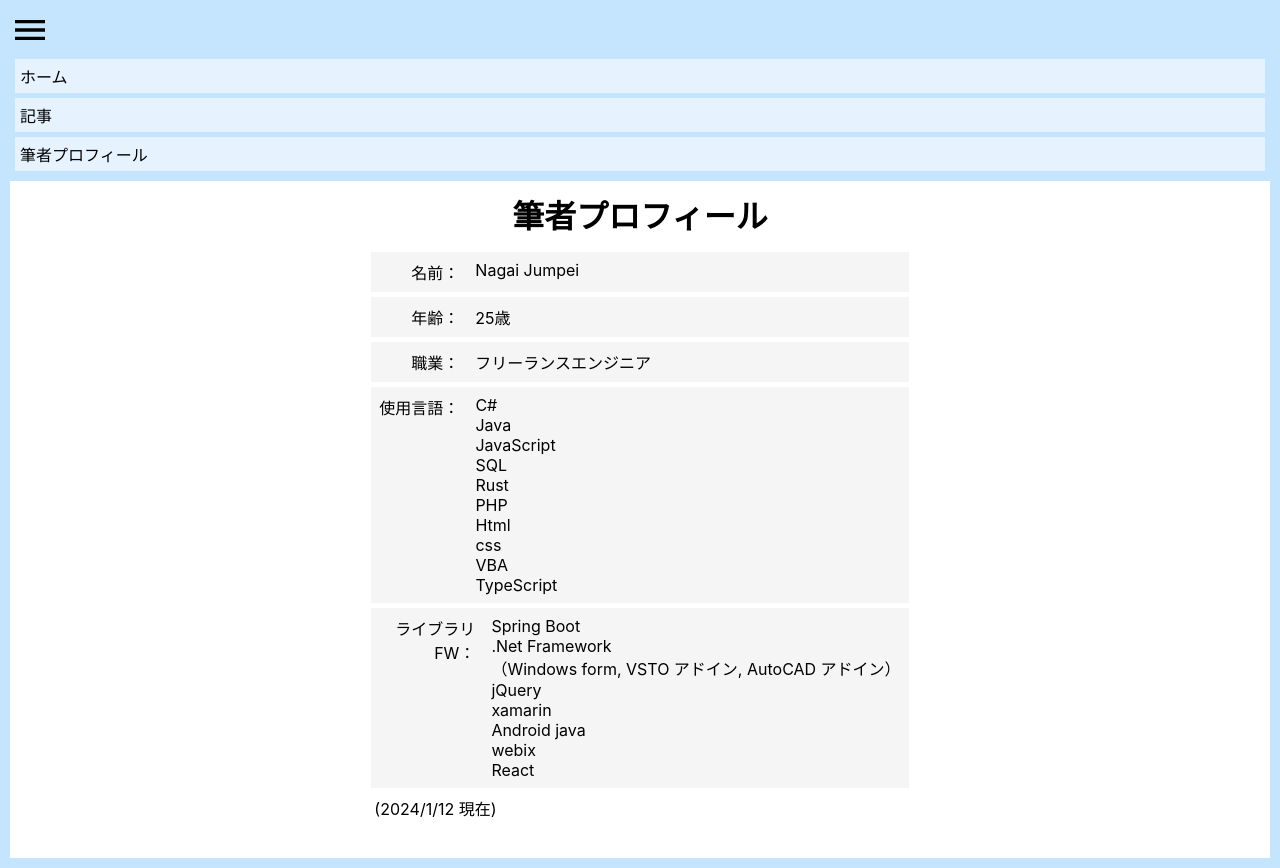
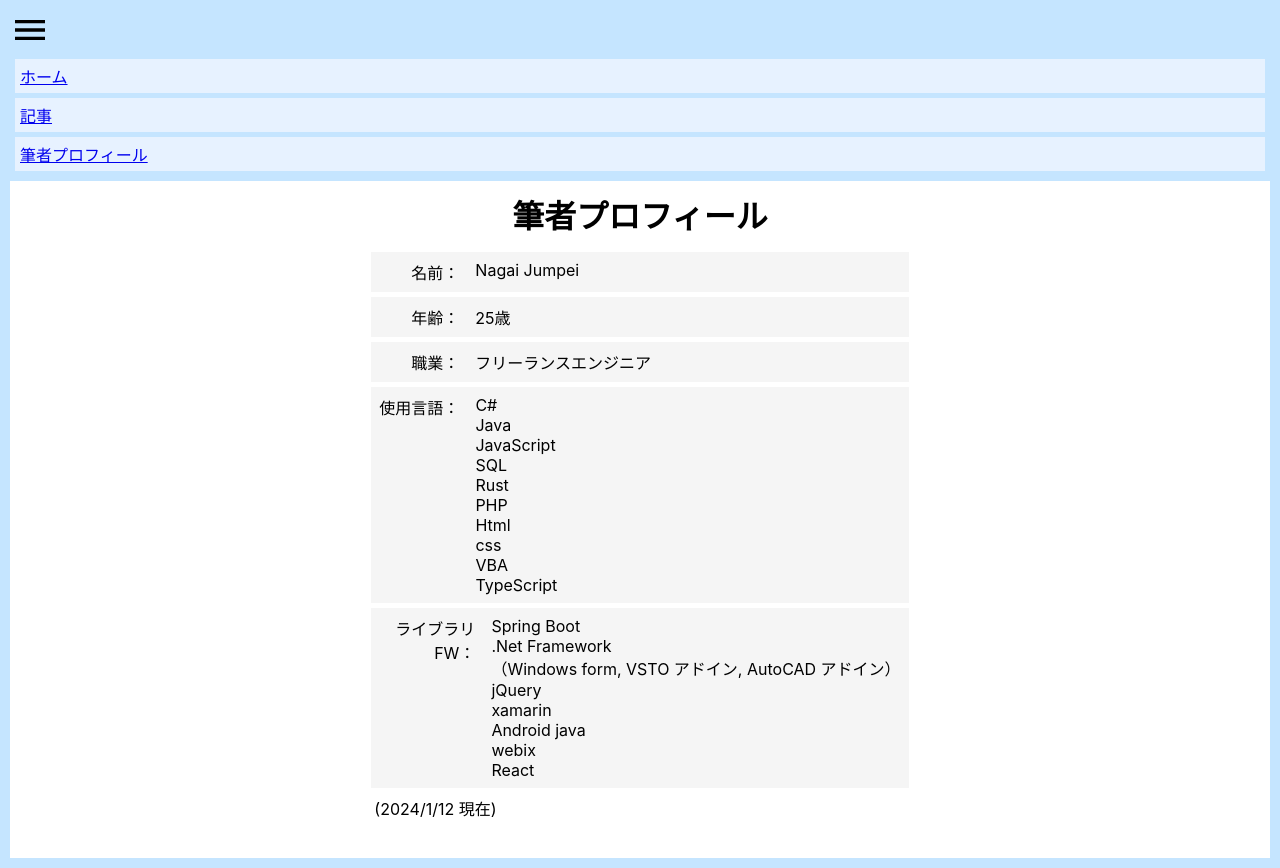
Before and after one commit to NagaJun1/sample_react_ts, a React (Create React App) app: page /sample_react_ts/author in a window 1280 px wide. Both pictures are taken after a click on the picture 30 px from the left and 30 px from the top of the page. Built offline with nearby package versions, Linux system fonts and the light colour scheme.

Commit message:
バグ修正

```diff
--- a/src/pages/Menu.tsx
+++ b/src/pages/Menu.tsx
@@ -14,21 +14,15 @@ export const Menus = () => {
   return <div className="menus">
     <img src={MenuIcon} alt="" className='menuIcon' onClick={changeMenuVisible} />
     <div className={unvisible ? 'unvisible' : 'visible'}>
-      <div className="menu" onClick={goToHomePage}> ホーム </div>
-      <div className="menu" onClick={goToReportPage}> 記事 </div>
-      <div className="menu" onClick={goToAuthorPage}> 筆者プロフィール </div>
+      <Link name="ホーム" link="/sample_react_ts" />
+      <Link name="記事" link="/sample_react_ts/report" />
+      <Link name="筆者プロフィール" link="/sample_react_ts/author" />
     </div>
   </div>;
 }
 
-const goToHomePage = () => {
-  window.location.href = '/sample_react_ts';
-};
-
-const goToReportPage = () => {
-  window.location.href = '/sample_react_ts/report';
-};
-
-const goToAuthorPage = () => {
-  window.location.href = '/sample_react_ts/author';
-};
+const Link = ({ name, link }: any) => {
+  return <div className="menu">
+    <a href={link}>{name}</a>
+  </div>
+}
```
Also changed, not shown: 7 other files (tests, documents, lock files or other folders).
